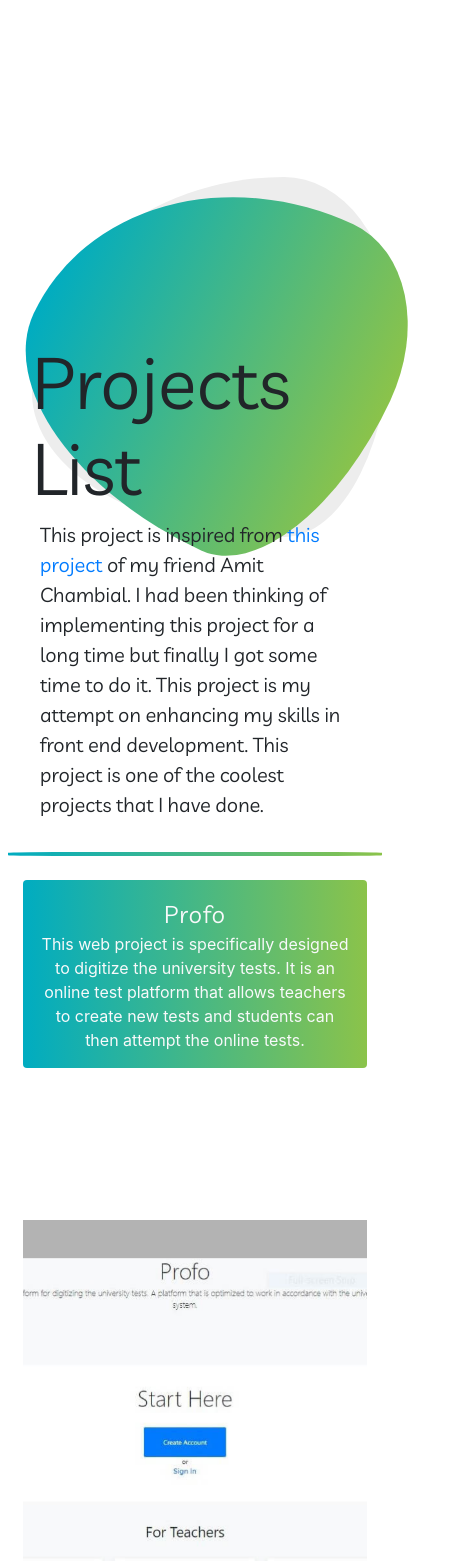
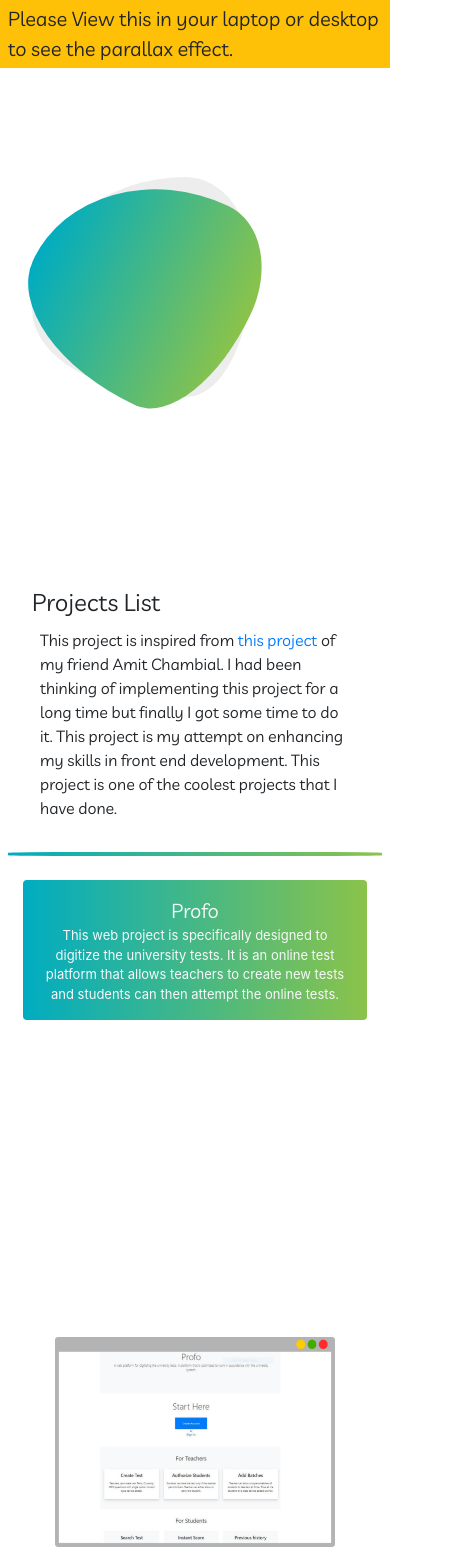
Before and after one commit to vermakartik/plax, a plain HTML site: page index.html in a window 390 px wide. Shown: the top 1561 px of the page, 451 px wide, since content can reach past the window. Drawn offline with nearby package versions, Linux system fonts and the light colour scheme.

Commit message:
made some changes for responsiveness

```diff
--- a/assets/css/styles.css
+++ b/assets/css/styles.css
@@ -100,6 +100,12 @@ html, body {
     font-family: var(--font-normal);
 }
 
+.text-header-main {
+    font-size: 36px !important;
+}
+
+.text-header-desc {font-size: 20px;}
+
 .at-bottom {
     position: relative;
     bottom: -100%;
@@ -134,8 +140,21 @@ html, body {
 
 .random-image-container {
     top: 20%;
-    /* left: 50%; */
     transform: translate(-50%, -50%);
+}
+
+.footer-text-head {
+    padding: 0 16px;
+}
+
+.text-view-in-pc {
+    top: 0;
+    left: 0;
+    font-size: 20px;
+}
+
+.text-footer, .copy-right-footer, .text-view-in-pc {
+    font-family: var(--font-normal);
 }
 
 @keyframes fuzzychanger {
@@ -143,3 +162,54 @@ html, body {
     50% { border-radius: 50% 50% 50% 50%/ 60% 40% 60% 40%; }
     99% { border-radius: 70% 30% 30% 70%/ 60% 40% 60% 40%; }
 }
+
+@media (max-width: 992px) {
+    .image {
+        background-size: 540px;
+    }
+
+    .heading-main { font-family: var(--font-normal); letter-spacing: 0px; font-size: 20px; }
+
+    .random-image-1, .random-image-2 {
+        width: 280px;
+        height: 280px;
+    }
+
+    .text-header-main { font-size: 24px !important; }
+}
+
+@media (max-width: 768px) {
+    .image {
+        background-size: 420px;
+    }
+    .text-desc { font-size: 13px; }
+    .text-header-main { font-size: 20px; }
+    .text-header-desc { font-size: 16px; }
+
+}
+
+@media (max-width: 576px) {
+    .image {
+        background-size: 280px;
+    }
+
+    .random-image-1, .random-image-2 {
+        width: 220px;
+        height: 220px;
+    }
+
+
+}
+
+@media (max-width: 320px) {
+    .image {
+        background-size: 200px;
+    }
+
+    .random-image-1, .random-image-2 {
+        width: 128px;
+        height: 128px;
+    }
+
+
+}
--- a/index.html
+++ b/index.html
@@ -4,7 +4,8 @@
     <meta charset="UTF-8">
     <meta name="viewport" content="width=device-width, initial-scale=1.0">
     <meta http-equiv="X-UA-Compatible" content="ie=edge">
-    <title>Document</title>
+    <title>Parallax Effect</title>
+    <link rel="shortcut icon" type="image/png" href="./assets/images/favicon.ico" />
     <link rel="stylesheet" href="https://maxcdn.bootstrapcdn.com/bootstrap/4.0.0/css/bootstrap.min.css" integrity="sha384-Gn5384xqQ1aoWXA+058RXPxPg6fy4IWvTNh0E263XmFcJlSAwiGgFAW/dAiS6JXm" crossorigin="anonymous">
     <link rel="stylesheet" href="./assets/css/styles.css" type="text/css"/>
     <link rel="stylesheet" href="https://use.fontawesome.com/releases/v5.6.3/css/all.css" integrity="sha384-UHRtZLI+pbxtHCWp1t77Bi1L4ZtiqrqD80Kn4Z8NTSRyMA2Fd33n5dQ8lWUE00s/" crossorigin="anonymous">
@@ -14,14 +15,15 @@
     <div class="container h-100">
         <div class="row p-2">
 
+
             <div class="col-12 p-4 header" style="position: relative">
                 <div class="random-image-container position-absolute">
                     <div class="random-image-1 position-absolute"></div>
                     <div class="random-image-2 position-absolute"></div>
                 </div>
                 <div class="at-bottom">
-                    <div class="display-3">Projects List</div>
-                    <div class="p-2" style="font-size: 20px;">
+                    <div class="text-header-main">Projects List</div>
+                    <div class="p-2 text-header-desc">
                         This project is inspired from <a href="https://amitchambial.netlify.com/">this project</a> of my friend
                         Amit Chambial. I had been thinking of implementing this project for a long time but finally I got some time to do it.
                         This project is my attempt on enhancing my skills in front end development. This project is one of the coolest projects that I have done.
@@ -143,15 +145,15 @@
             <div class="col-12 divider"></div>
             <footer class="col-12 p-4" >
                 <div class="pt-4">
-                    <div class="text-desc display-4">Know Me...</div>
-                    <div class="pt-3 text-desc">
+                    <div class="footer-text-head display-4">Know Me...</div>
+                    <div class="pt-3 text-desc text-footer">
                         I am tech enthusiast and like to read and work on new technologies. I have worked in Deep Learning, Android development and Web Development. My current interest is Front End Development.
                     </div>
                 </div>
-                <div class="py-3 text-desc">
+                <div class="py-3 text-desc text-footer">
                     You can read my blog <a href="https://vermakartik.github.io/profile">here</a>.
                 </div>
-                <div class="text-desc text-center p-2" style="font-size: 20px;">
+                <div class="text-desc text-center p-2 copy-right-footer">
                     Copyright &copy; 2019. All rights reserved Kartik Verma.
                 </div>
                 <div class="text-center">
@@ -165,6 +167,7 @@
         </div>
     </div>
 
+    <div class="position-fixed bg-warning text-view-in-pc px-2 py-1 d-md-none w-100"> Please View this in your laptop or desktop to see the parallax effect.</div>
 
     <script src="https://code.jquery.com/jquery-3.2.1.slim.min.js" integrity="sha384-KJ3o2DKtIkvYIK3UENzmM7KCkRr/rE9/Qpg6aAZGJwFDMVNA/GpGFF93hXpG5KkN" crossorigin="anonymous"></script>
     <script src="https://cdnjs.cloudflare.com/ajax/libs/popper.js/1.12.9/umd/popper.min.js" integrity="sha384-ApNbgh9B+Y1QKtv3Rn7W3mgPxhU9K/ScQsAP7hUibX39j7fakFPskvXusvfa0b4Q" crossorigin="anonymous"></script>
```
Also changed, not shown: assets/images/favicon.ico.
